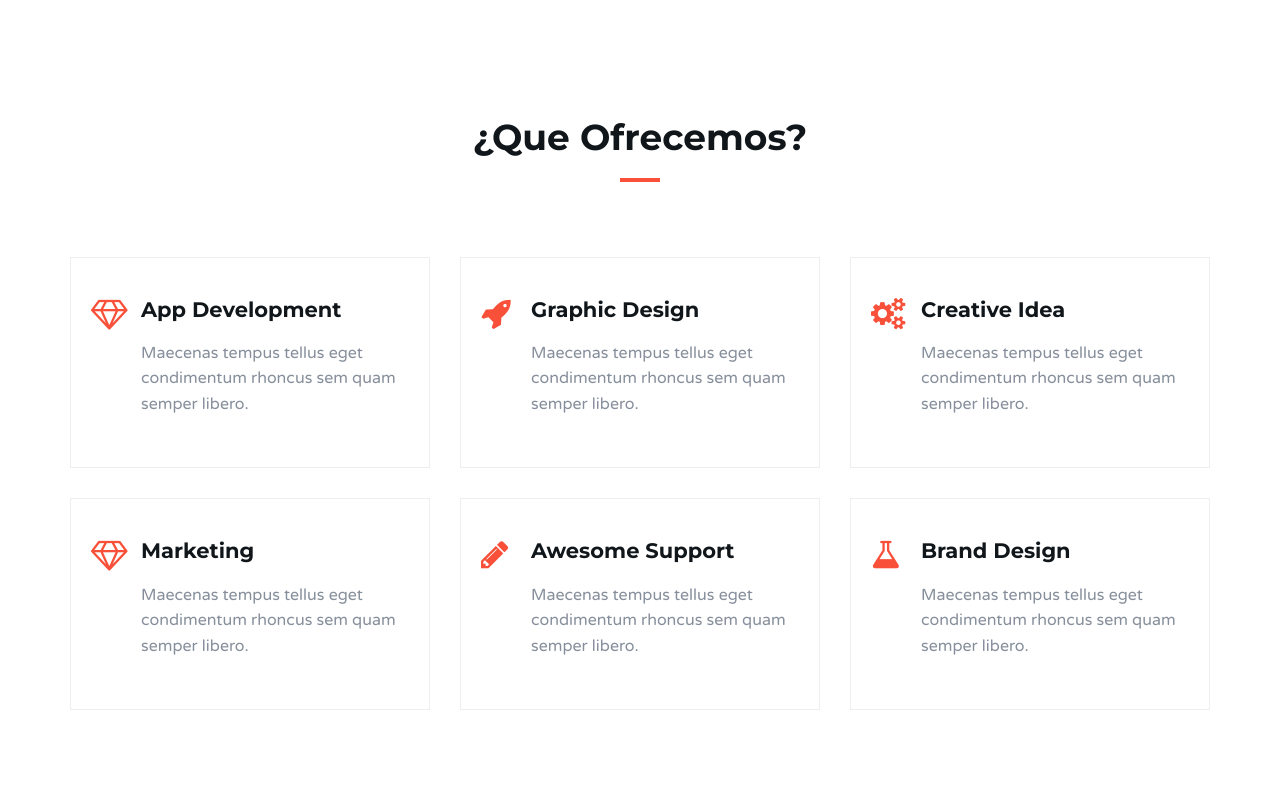
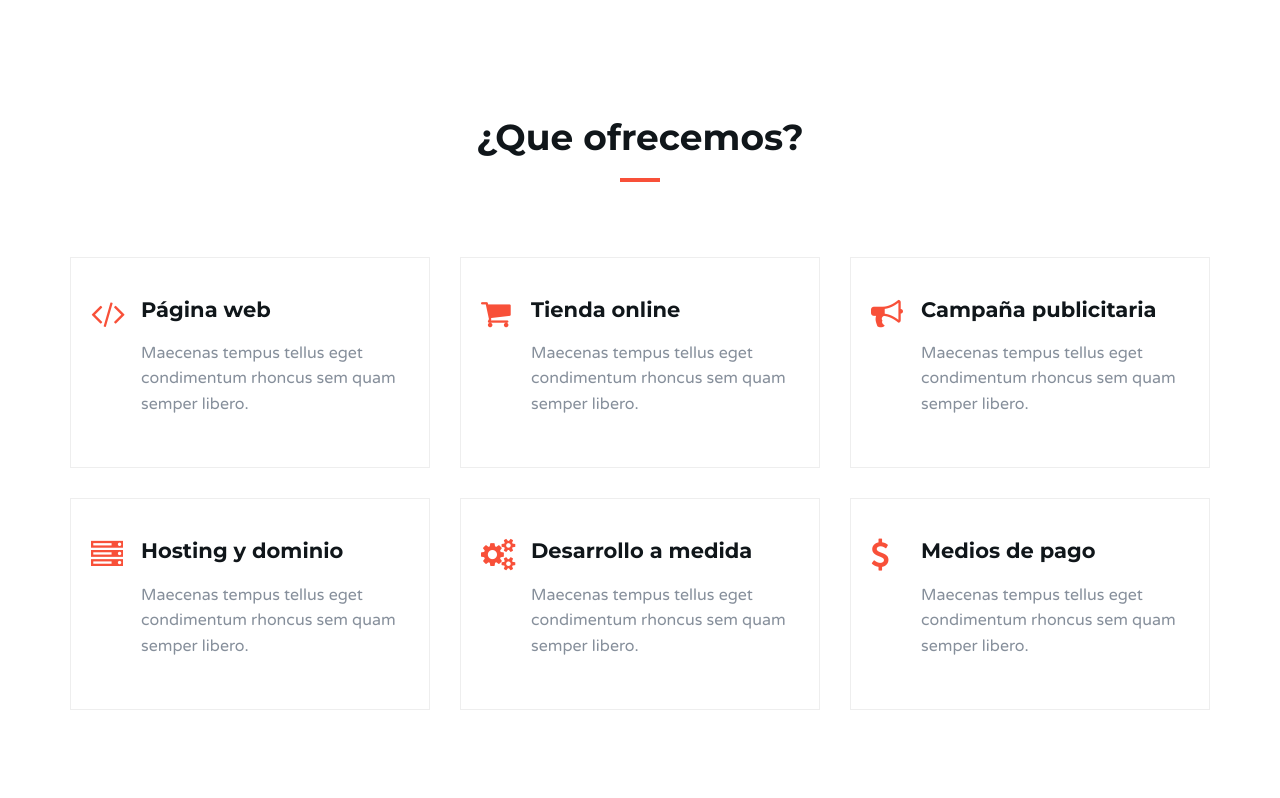
Before and after one commit to feblesariel/ba_web_studio_v2, a plain HTML site: page index.html in a window 1280 px wide. Shown: the part 802-1600 px from the top of the page. Drawn offline with Linux system fonts and the light colour scheme.

Commit message:
initial commit

```diff
--- a/css/style.css
+++ b/css/style.css
@@ -181,7 +181,7 @@ ul, ol {
 }
 
 .section-header .title {
-    text-transform: capitalize;
+    /* text-transform: capitalize; */
 }
 
 .title:after {
--- a/index.html
+++ b/index.html
@@ -130,8 +130,8 @@
 				<!-- service -->
 				<div class="col-md-4 col-sm-6">
 					<div class="service">
-						<i class="fa fa-diamond"></i>
-						<h3>App Development</h3>
+						<i class="fa fa-code"></i>
+						<h3>Página web</h3>
 						<p>Maecenas tempus tellus eget condimentum rhoncus sem quam semper libero.</p>
 					</div>
 				</div>
@@ -140,8 +140,8 @@
 				<!-- service -->
 				<div class="col-md-4 col-sm-6">
 					<div class="service">
-						<i class="fa fa-rocket"></i>
-						<h3>Graphic Design</h3>
+						<i class="fa fa-shopping-cart"></i>
+						<h3>Tienda online</h3>
 						<p>Maecenas tempus tellus eget condimentum rhoncus sem quam semper libero.</p>
 					</div>
 				</div>
@@ -150,8 +150,8 @@
 				<!-- service -->
 				<div class="col-md-4 col-sm-6">
 					<div class="service">
-						<i class="fa fa-cogs"></i>
-						<h3>Creative Idea</h3>
+						<i class="fa fa-bullhorn"></i>
+						<h3>Campaña publicitaria</h3>
 						<p>Maecenas tempus tellus eget condimentum rhoncus sem quam semper libero.</p>
 					</div>
 				</div>
@@ -160,8 +160,8 @@
 				<!-- service -->
 				<div class="col-md-4 col-sm-6">
 					<div class="service">
-						<i class="fa fa-diamond"></i>
-						<h3>Marketing</h3>
+						<i class="fa fa-server"></i>
+						<h3>Hosting y dominio</h3>
 						<p>Maecenas tempus tellus eget condimentum rhoncus sem quam semper libero.</p>
 					</div>
 				</div>
@@ -170,8 +170,8 @@
 				<!-- service -->
 				<div class="col-md-4 col-sm-6">
 					<div class="service">
-						<i class="fa fa-pencil"></i>
-						<h3>Awesome Support</h3>
+						<i class="fa fa-gears"></i>
+						<h3>Desarrollo a medida</h3>
 						<p>Maecenas tempus tellus eget condimentum rhoncus sem quam semper libero.</p>
 					</div>
 				</div>
@@ -180,8 +180,8 @@
 				<!-- service -->
 				<div class="col-md-4 col-sm-6">
 					<div class="service">
-						<i class="fa fa-flask"></i>
-						<h3>Brand Design</h3>
+						<i class="fa fa-usd"></i>
+						<h3>Medios de pago</h3>
 						<p>Maecenas tempus tellus eget condimentum rhoncus sem quam semper libero.</p>
 					</div>
 				</div>
```
